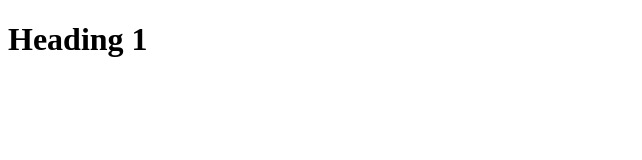
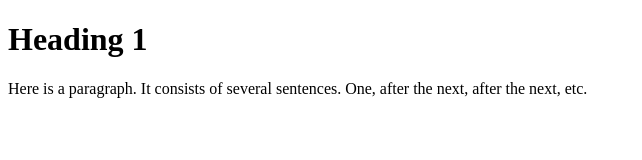
Before and after one commit to madcowen/madcowen.github.io, a plain HTML site: page sample.html in a window 1280 px wide. Shown: the whole page, without its empty margins (0-642 px from the left). Drawn offline with Linux system fonts and the light colour scheme.

Commit message:
add paragraph to sample page

```diff
--- a/sample.html
+++ b/sample.html
@@ -12,7 +12,7 @@
   <body>
 
     <h1>Heading 1</h1>
-
+    <p>Here is a paragraph. It consists of several sentences. One, after the next, after the next, etc.</p>
 
 
   </body>
```
